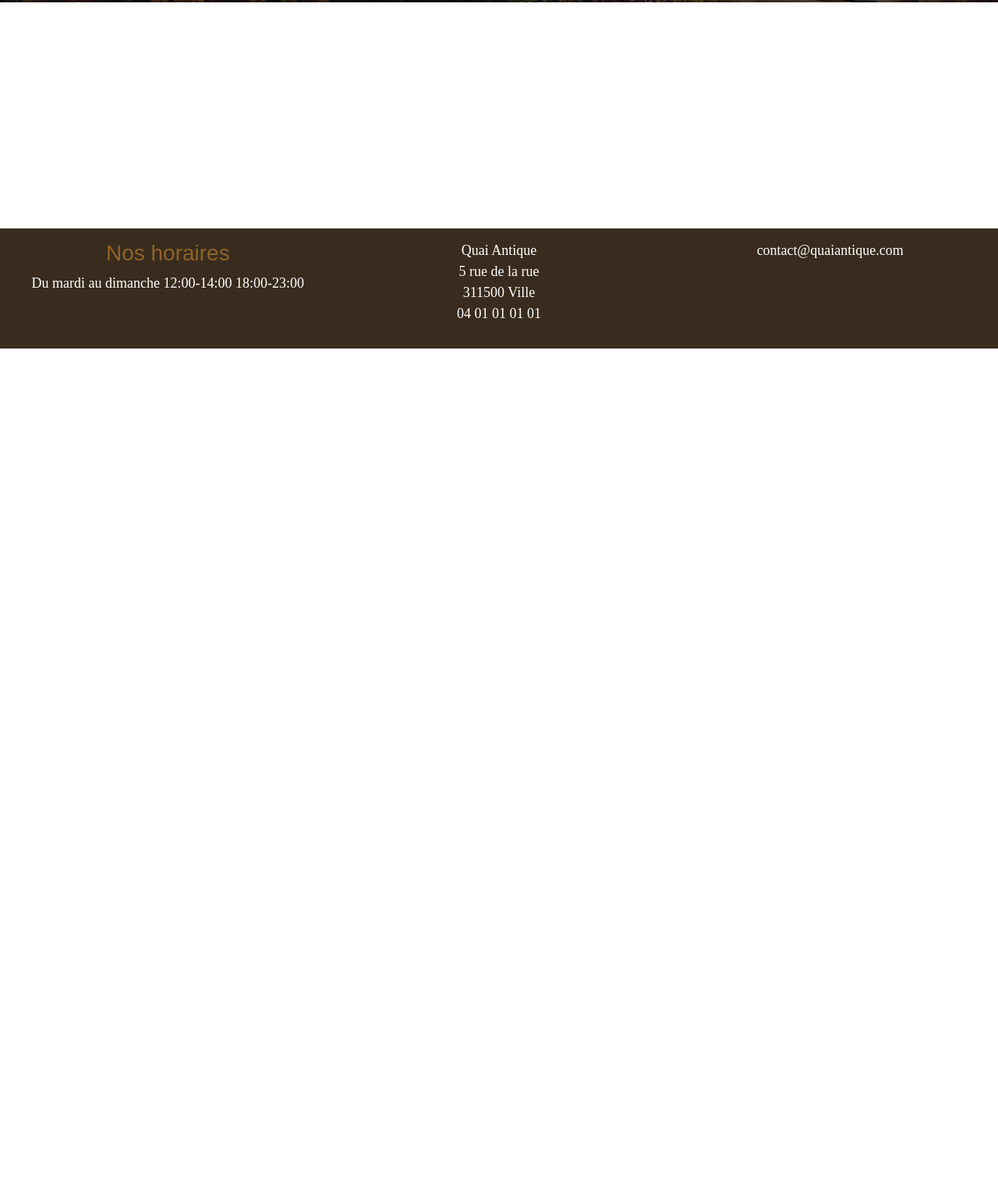
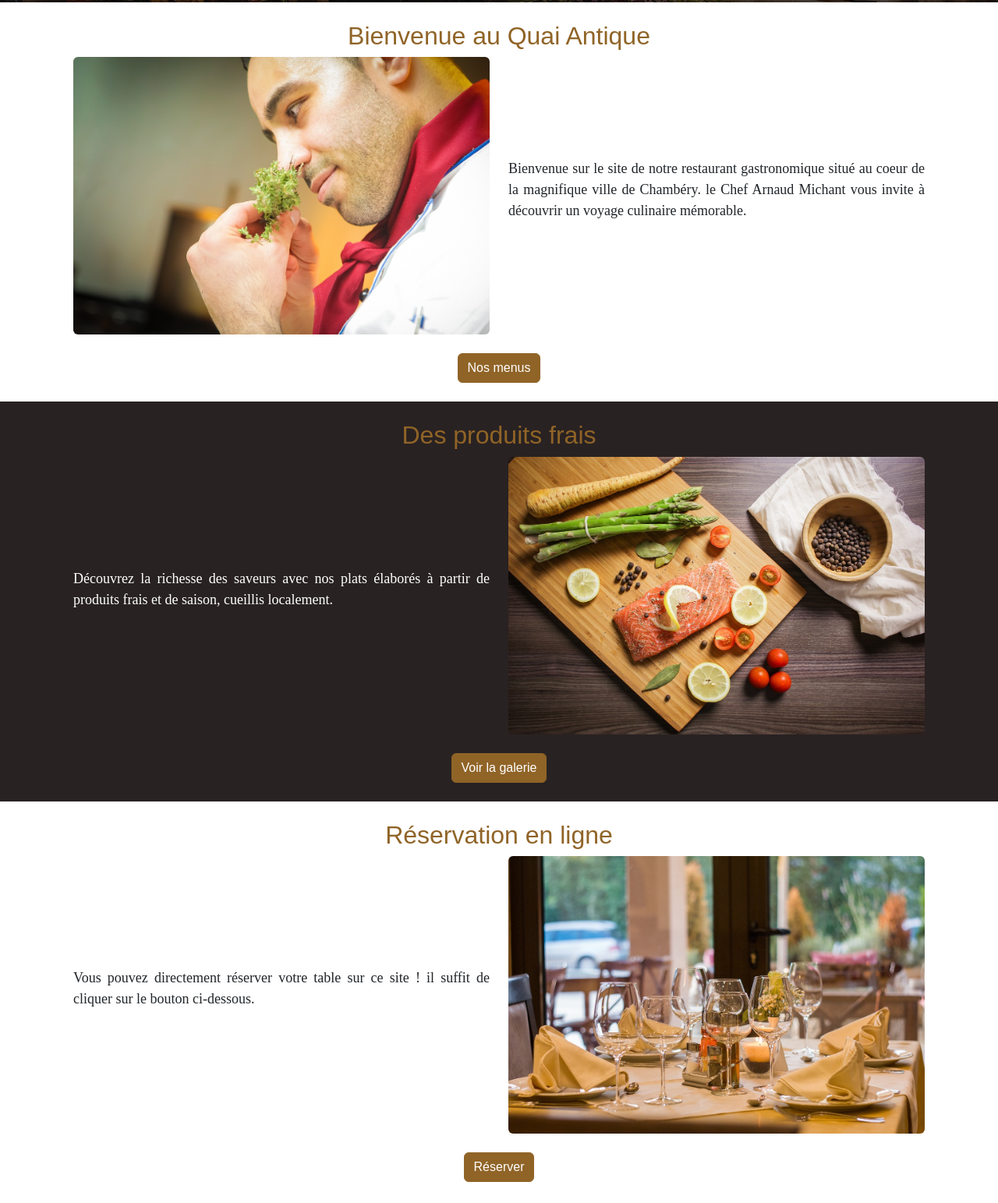
Before and after one commit to elodie48/QuaiAntiqueFront, a website with bundled scripts: page index.html in a window 1280 px wide. Shown: the part 353-1896 px from the top of the page at 78% size. Before the commit the page ends 800 px from the top, so only its background shows below. Built offline with nearby package versions, Linux system fonts and the light colour scheme; files whose address does not match are found by name; a web font is replaced by a local one.

Commit message:
Home page content created

```diff
--- a/pages/home.html
+++ b/pages/home.html
@@ -5,3 +5,60 @@
         <button class="btn btn-primary">Réserver</button>
     </div>
 </div>
+
+<section>
+    <article>
+        <div class="container p-4">
+            <h2 class="text-center text-primary">Bienvenue au Quai Antique</h2>
+            <div class="row row-cols-2 align-items-center">
+                <div class="col">
+                    <img class="w-100 rounded" src="../images/chef-939436_1280.jpg" alt="">
+                </div>
+                <div class="col">
+                    <p class="text-justify">
+                        Bienvenue sur le site de notre restaurant gastronomique situé au coeur de la magnifique ville de Chambéry. le Chef Arnaud Michant vous invite à découvrir un voyage culinaire mémorable.
+                    </p>
+                </div>
+            </div>
+            <div class="text-center pt-4">
+                <a href="#" class="btn btn-primary">Nos menus</a>
+            </div>
+        </div>
+    </article>
+    <article class="bg-black text-white">
+        <div class="container p-4">
+            <h2 class="text-center text-primary">Des produits frais</h2>
+            <div class="row row-cols-2 align-items-center">
+                <div class="col">
+                    <p class="text-justify">
+                        Découvrez la richesse des saveurs avec nos plats élaborés à partir de produits frais et de saison, cueillis localement.
+                    </p>
+                </div>
+                <div class="col">
+                    <img class="w-100 rounded" src="../images/food-865102_1280.jpg" alt="">
+                </div>
+            </div>
+            <div class="text-center pt-4">
+                <a href="#" class="btn btn-primary">Voir la galerie</a>
+            </div>
+        </div>
+    </article>
+    <article>
+        <div class="container p-4">
+            <h2 class="text-center text-primary">Réservation en ligne</h2>
+            <div class="row row-cols-2 align-items-center">
+                <div class="col">
+                    <p class="text-justify">
+                        Vous pouvez directement réserver votre table sur ce site ! il suffit de cliquer sur le bouton ci-dessous.
+                    </p>
+                </div>
+                <div class="col">
+                    <img class="w-100 rounded" src="../images/restaurant-449952_1280.jpg" alt="">
+                </div>
+            </div>
+            <div class="text-center pt-4">
+                <a href="#" class="btn btn-primary">Réserver</a>
+            </div>
+        </div>
+    </article>
+</section>
--- a/scss/main.scss
+++ b/scss/main.scss
@@ -48,3 +48,7 @@ p{
         justify-content: center;
     }
 }
+
+.text-justify{
+    text-align: justify;
+}
```
Also changed, not shown: scss/main.css, 1 other file.
